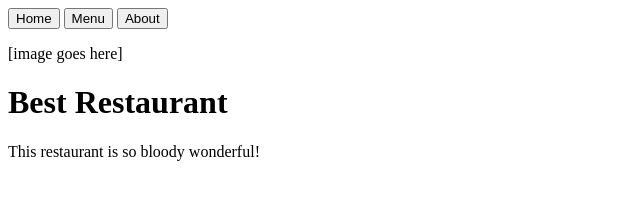
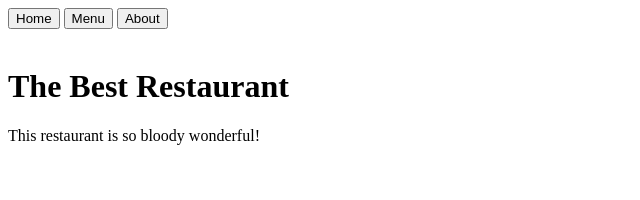
Before and after one commit to brewmaster12/odin-restaurantPage, a website built with webpack: page src/template.html in a window 1280 px wide. Shown: the whole page, without its empty margins (0-640 px from the left). Built offline with nearby package versions, Linux system fonts and the light colour scheme.

Commit message:
Create page-load function module (step 6)

```diff
--- /dev/null
+++ b/src/content.js
@@ -0,0 +1,15 @@
+const image = document.createElement("img");
+
+const heading = document.createElement("h1");
+heading.textContent = "The Best Restaurant";
+
+const subtitle = document.createElement("p");
+subtitle.textContent = "This restaurant is so bloody wonderful!";
+
+const content = document.getElementById("content");
+const loadContent = () => {
+    content.append(image, heading, subtitle);
+}
+
+
+export {loadContent};
--- a/src/index.js
+++ b/src/index.js
@@ -1 +1,5 @@
 console.log("Hello world")
+
+import {loadContent} from "./content.js";
+
+loadContent();
--- a/src/template.html
+++ b/src/template.html
@@ -14,11 +14,7 @@
         </nav>
     </header>
 
-    <div id="content">
-        <p>[image goes here]</p>
-        <h1>Best Restaurant</h1>
-        <p>This restaurant is so bloody wonderful!</p>
-    </div>
+    <div id="content"></div>
 
 </body>
 </html>
```
Also changed, not shown: src/img/restaurant.jpg (added).
